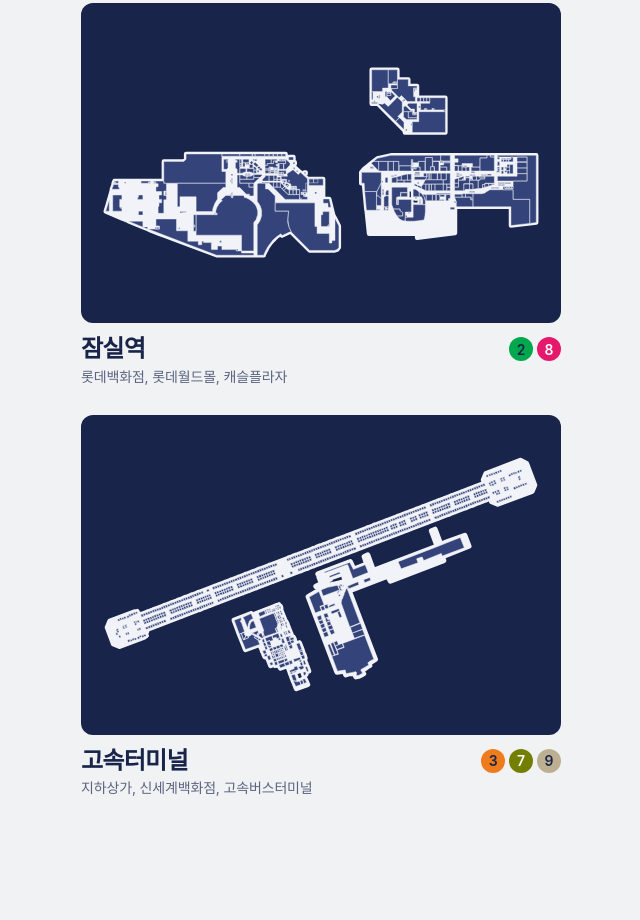
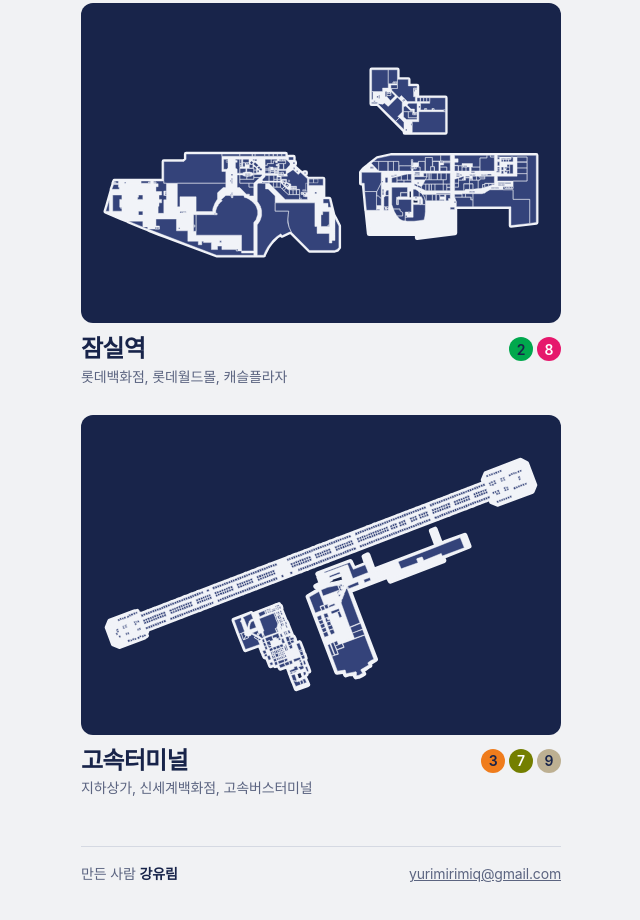
Before and after one commit to yurimirimiq/seoul-maze, a plain HTML site: page index.html in a window 1280 px wide. Shown: the part 612-1532 px from the top of the page, without its empty margins (319-959 px from the left). Before the commit the page ends 1450 px from the top, so only its background shows below. Drawn offline with Linux system fonts and the light colour scheme; a web font is replaced by a local one.

Commit message:
홈 화면 맨 아래에 만든 사람 이름과 연락 메일 추가
Co-Authored-By: Claude Fable 5.2 <noreply@anthropic.com>

```diff
--- a/index.html
+++ b/index.html
@@ -32,5 +32,10 @@
     <small>지하상가, 신세계백화점, 고속버스터미널</small>
   </a></li>
 </ul>
+
+<footer class="contact">
+  <span>만든 사람 <b>강유림</b></span>
+  <a href="mailto:yurimirimiq@gmail.com">yurimirimiq@gmail.com</a>
+</footer>
 </body>
 </html>
--- a/style.css
+++ b/style.css
@@ -163,5 +163,7 @@ h2 { margin: 36px 0 0; padding-bottom: 8px; font-size: 1.125rem; font-weight: 70
 .events li:not(:has(button)) { padding: 12px 8px; color: var(--muted); }
 
 footer { margin-top: 32px; font-size: .75rem; color: var(--muted); }
+.contact { display: flex; flex-wrap: wrap; justify-content: space-between; gap: 4px 16px; margin-top: 48px; padding-top: 16px; border-top: 1px solid var(--rule); font-size: .875rem; } /* 홈 맨 아래: 만든 사람과 연락할 메일 */
+.contact b { color: var(--ink); }
 
 @media (prefers-reduced-motion: reduce) { #ping.go { animation: none; } }
```
Also changed, not shown: 1 other file.
